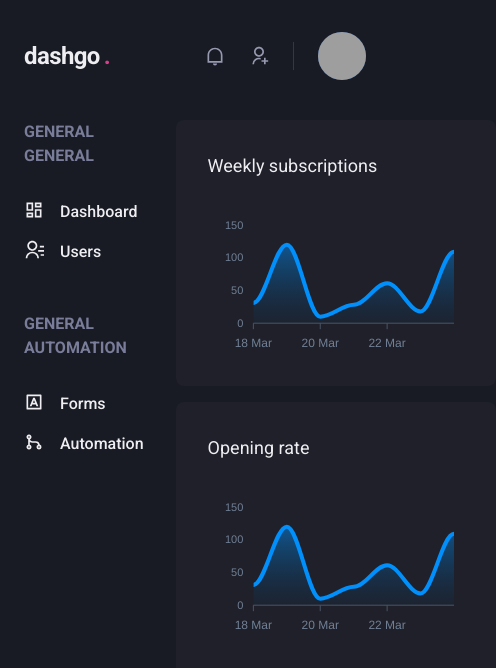
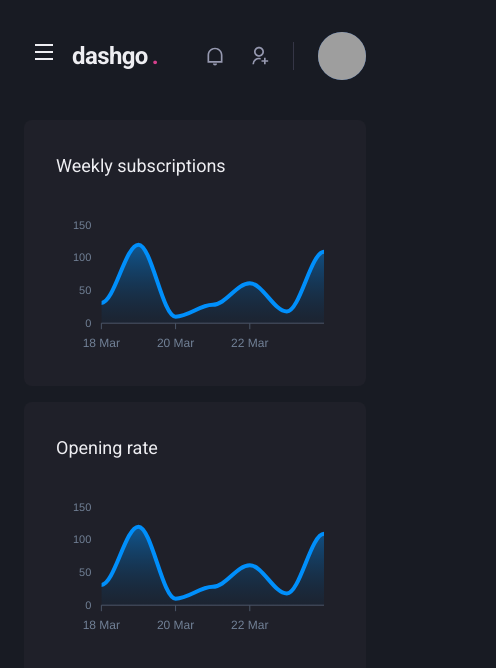
Before and after one commit to gabrielcedran/rocketseat-reactjs-chapter4, a Next.js app: page /dashboard in a window 390 px wide. Shown: the top 668 px of the page, 496 px wide, since content can reach past the window. Built offline with nearby package versions, Linux system fonts and the light colour scheme; grey boxes are pictures that could not be loaded.

Commit message:
Create sidebar menu for devices with small screen

```diff
--- a/src/components/Header/index.tsx
+++ b/src/components/Header/index.tsx
@@ -1,10 +1,14 @@
-import { Flex, useBreakpoint, useBreakpointValue } from "@chakra-ui/react";
+import { Flex, Icon, IconButton, useBreakpoint, useBreakpointValue } from "@chakra-ui/react";
+import { RiMenuLine } from "react-icons/ri";
+import { useSidebarDrawer } from "../../contexts/SidebarDrawerContext";
 import { Logo } from "./Logo";
 import { NotificationsNav } from "./NotificationsNav";
 import { Profile } from "./Profile";
 import { SearchBox } from "./SearchBox";
 
 export function Header() {
+    const { onOpen } = useSidebarDrawer()
+
     const isWideScreen = useBreakpointValue({
         base: false,
         lg: true
@@ -21,6 +25,18 @@
             align='center'
 
         >
+            {!isWideScreen && (
+                <IconButton
+                    icon={<Icon as={RiMenuLine} />}
+                    fontSize='24'
+                    variant='unstyled'
+                    onClick={onOpen}
+                    aria-label='Open Navigation'
+                    mr='2'
+                >
+
+                </IconButton>
+            )}
             <Logo />
 
             {isWideScreen && (
--- /dev/null
+++ b/src/components/Sidebar/SidebarNav.tsx
@@ -0,0 +1,27 @@
+import { Stack } from "@chakra-ui/react";
+import { RiContactsLine, RiDashboardLine, RiGitMergeLine, RiInputMethodLine } from "react-icons/ri";
+import { NavLink } from "./NavLink";
+import { NavSection } from "./NavSection";
+
+export function SidebarNav() {
+    return (
+    <Stack spacing='12' align='flex-start'>
+        <NavSection title="GENERAL">
+            <NavLink icon={RiDashboardLine}>
+                Dashboard
+            </NavLink>
+            <NavLink icon={RiContactsLine}>
+                Users
+            </NavLink>
+        </NavSection>
+        <NavSection title="AUTOMATION">
+            <NavLink icon={RiInputMethodLine}>
+                Forms
+            </NavLink>
+            <NavLink icon={RiGitMergeLine}>
+                Automation
+            </NavLink>
+        </NavSection>
+    </Stack>
+    )
+}
--- a/src/components/Sidebar/index.tsx
+++ b/src/components/Sidebar/index.tsx
@@ -1,34 +1,35 @@
-import { Box, Stack } from "@chakra-ui/react";
-import { RiContactsLine, RiDashboardLine, RiGitMergeLine, RiInputMethodLine } from "react-icons/ri";
-import { NavLink } from "./NavLink";
-import { NavSection } from "./NavSection";
+import { Box, Drawer, DrawerBody, DrawerCloseButton, DrawerContent, DrawerHeader, DrawerOverlay, Stack, useBreakpointValue } from "@chakra-ui/react";
+import { useSidebarDrawer } from "../../contexts/SidebarDrawerContext";
+import { SidebarNav } from "./SidebarNav";
 
 export function Sidebar() {
+    const {isOpen, onClose} = useSidebarDrawer()
+
+    const isDrawerSidebar = useBreakpointValue({
+        base: true,
+        lg: false
+    })
+
+    if (isDrawerSidebar) {
+        return (<Drawer isOpen={isOpen} placement='left' onClose={onClose}>
+            <DrawerOverlay>
+                <DrawerContent bg='gray.800' p='4'>
+                    <DrawerCloseButton mt='6'/>
+                    <DrawerHeader>Navegation</DrawerHeader>
+                    <DrawerBody>
+                        <SidebarNav />
+                    </DrawerBody>
+                </DrawerContent>
+            </DrawerOverlay>
+        </Drawer>)
+    }
     return (
         <Box
             as='aside'
             w='64'
             mr='8'
         >
-            <Stack spacing='12' align='flex-start'>
-                <NavSection title="GENERAL">
-                    <NavLink icon={RiDashboardLine}>
-                        Dashboard
-                    </NavLink>
-                    <NavLink icon={RiContactsLine}>
-                        Users
-                    </NavLink>
-                </NavSection>
-                <NavSection title="AUTOMATION">
-                    <NavLink icon={RiInputMethodLine}>
-                        Forms
-                    </NavLink>
-                    <NavLink icon={RiGitMergeLine}>
-                        Automation
-                    </NavLink>
-                </NavSection>
-            </Stack>
-
+            <SidebarNav/>
         </Box>
     )
 }
--- /dev/null
+++ b/src/contexts/SidebarDrawerContext.tsx
@@ -0,0 +1,29 @@
+import { useDisclosure, UseDisclosureReturn } from "@chakra-ui/react";
+import { useRouter } from "next/router";
+import { createContext, ReactNode, useContext, useEffect } from "react";
+
+type SidebarDrawerProviderProps = {
+    children: ReactNode
+}
+
+type SidebarDrawerContextData = UseDisclosureReturn
+
+const SidebarDrawerContext = createContext({} as SidebarDrawerContextData);
+
+export function SidebarDrawerProvider({children}: SidebarDrawerProviderProps) {
+
+    const disclosure = useDisclosure()
+    const router = useRouter()
+
+    useEffect(() => {
+        disclosure.onClose()
+    }, [router.asPath])
+
+    return(
+        <SidebarDrawerContext.Provider value={disclosure}>
+            {children}
+        </SidebarDrawerContext.Provider>
+    )
+}
+
+export const useSidebarDrawer = () => useContext(SidebarDrawerContext)
--- a/src/pages/_app.tsx
+++ b/src/pages/_app.tsx
@@ -1,11 +1,14 @@
 import { AppProps } from "next/app"
 import { ChakraProvider } from '@chakra-ui/react'
 import { theme } from '../styles/theme'
+import { SidebarDrawerProvider } from "../contexts/SidebarDrawerContext"
 
 function MyApp({ Component, pageProps }: AppProps) {
   return (
   <ChakraProvider theme={theme}>
-    <Component {...pageProps} />
+    <SidebarDrawerProvider>
+      <Component {...pageProps} />
+    </SidebarDrawerProvider>
   </ChakraProvider>
   )
 }
```
Also changed, not shown: src/pages/dashboard.tsx (line endings or trailing spaces).
